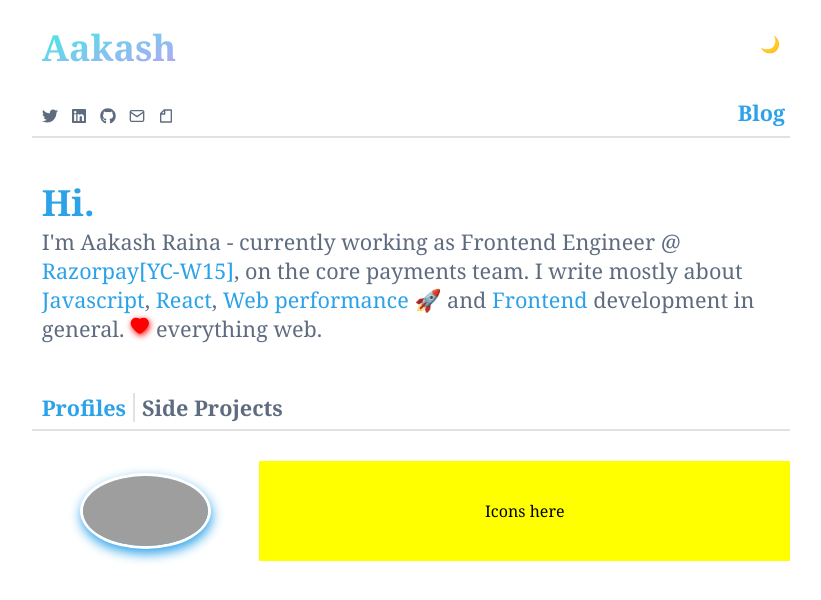
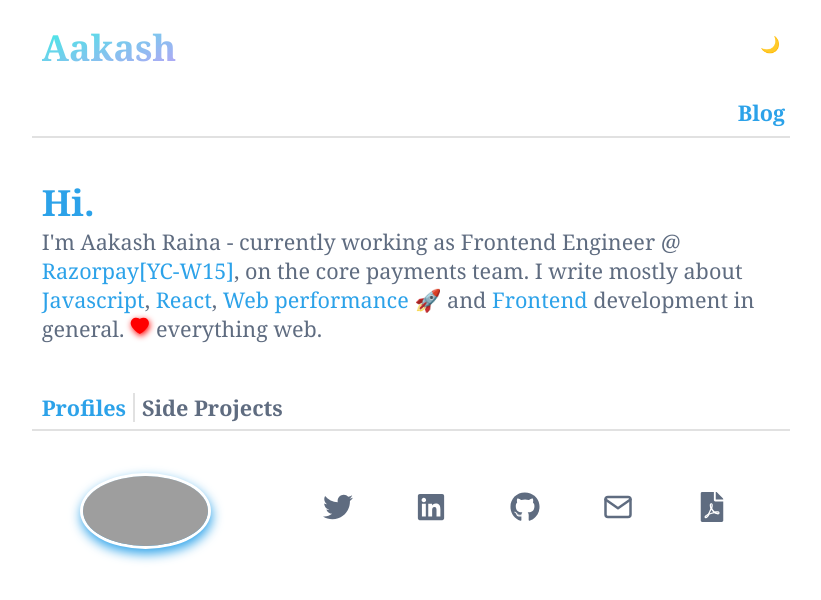
Before and after one commit to AakashRaina/bluecoolant.xyz, a Gatsby site: page / in a window 1280 px wide. Shown: the whole page, without its empty margins (229-1050 px from the left). Built offline with nearby package versions, Linux system fonts and the light colour scheme; Gatsby itself is replaced by a stand-in of ours; grey boxes are pictures that could not be loaded.

Commit message:
Added social links to profile

```diff
--- a/src/components/Profile.js
+++ b/src/components/Profile.js
@@ -1,16 +1,46 @@
 import React from 'react';
 import Img from 'gatsby-image';
 import useProfileImage from '../hooks/useProfileImage';
+import { FaTwitter, FaLinkedin, FaGithub, FaFilePdf } from 'react-icons/fa';
+import { FiMail } from 'react-icons/fi';
+import useSiteMetadata from '../hooks/useSiteMetadata';
 import '../css/profile.styl';
 
-const Profile = props => {
+const Profile = _ => {
   const data = useProfileImage();
+  const { github, twitter, linkedIn, mailto, resume } = useSiteMetadata();
   return (
     <div className="profile-container">
       <div className="profile-image">
         <Img className="image" fluid={data.file.childImageSharp.fluid} />
       </div>
-      <div className="social-profiles">Icons here</div>
+      <div className="social-profiles">
+        <span>
+          <a href={twitter} target="_blank" rel="noreferrer">
+            <FaTwitter color="var(--secondary-color)" />
+          </a>
+        </span>
+        <span>
+          <a href={linkedIn} target="_blank" rel="noreferrer">
+            <FaLinkedin color="var(--secondary-color)" />
+          </a>
+        </span>
+        <span>
+          <a href={github} target="_blank" rel="noreferrer">
+            <FaGithub color="var(--secondary-color)" />
+          </a>
+        </span>
+        <span>
+          <a href={mailto}>
+            <FiMail color="var(--secondary-color)" />
+          </a>
+        </span>
+        <span>
+          <a href={resume} target="_blank" rel="noreferrer">
+            <FaFilePdf color="var(--secondary-color)" />
+          </a>
+        </span>
+      </div>
     </div>
   );
 };
--- a/src/components/layout.js
+++ b/src/components/layout.js
@@ -1,15 +1,10 @@
 import React from 'react';
-import { FaTwitter, FaLinkedin, FaGithub } from 'react-icons/fa';
-import { FiMail } from 'react-icons/fi';
-import { RiFileLine } from 'react-icons/ri';
-import useSiteMetadata from '../hooks/useSiteMetadata';
 import { defineCustomElements as deckDeckGoHighlightElement } from '@deckdeckgo/highlight-code/dist/loader';
 import { Link } from 'gatsby';
 import { ThemeToggler } from 'gatsby-plugin-dark-mode';
 import '../css/layout.styl';
 
 const Layout = ({ children }) => {
-  const { github, twitter, linkedIn, mailto, resume } = useSiteMetadata();
   deckDeckGoHighlightElement();
 
   return (
@@ -24,31 +19,7 @@
                 </Link>
               </div>
               <div className="social-links">
-                <span>
-                  <a href={twitter} target="_blank" rel="noreferrer">
-                    <FaTwitter color="var(--secondary-color)" />
-                  </a>
-                </span>
-                <span>
-                  <a href={linkedIn} target="_blank" rel="noreferrer">
-                    <FaLinkedin color="var(--secondary-color)" />
-                  </a>
-                </span>
-                <span>
-                  <a href={github} target="_blank" rel="noreferrer">
-                    <FaGithub color="var(--secondary-color)" />
-                  </a>
-                </span>
-                <span>
-                  <a href={mailto}>
-                    <FiMail color="var(--secondary-color)" />
-                  </a>
-                </span>
-                <span>
-                  <a href={resume} target="_blank" rel="noreferrer">
-                    <RiFileLine color="var(--secondary-color)" />
-                  </a>
-                </span>
+                <span />
               </div>
               <span className="blog-section">
                 <Link to="/blog" className="highlight-text">
--- a/src/css/profile.styl
+++ b/src/css/profile.styl
@@ -16,8 +16,11 @@
       border 3px solid white
 
   .social-profiles
-    background-color yellow
     display flex
     flex .7
-    justify-content center
+    justify-content space-evenly
     align-items center
+    color var(--secondary-color)
+
+    span
+      font-size 30px
```
